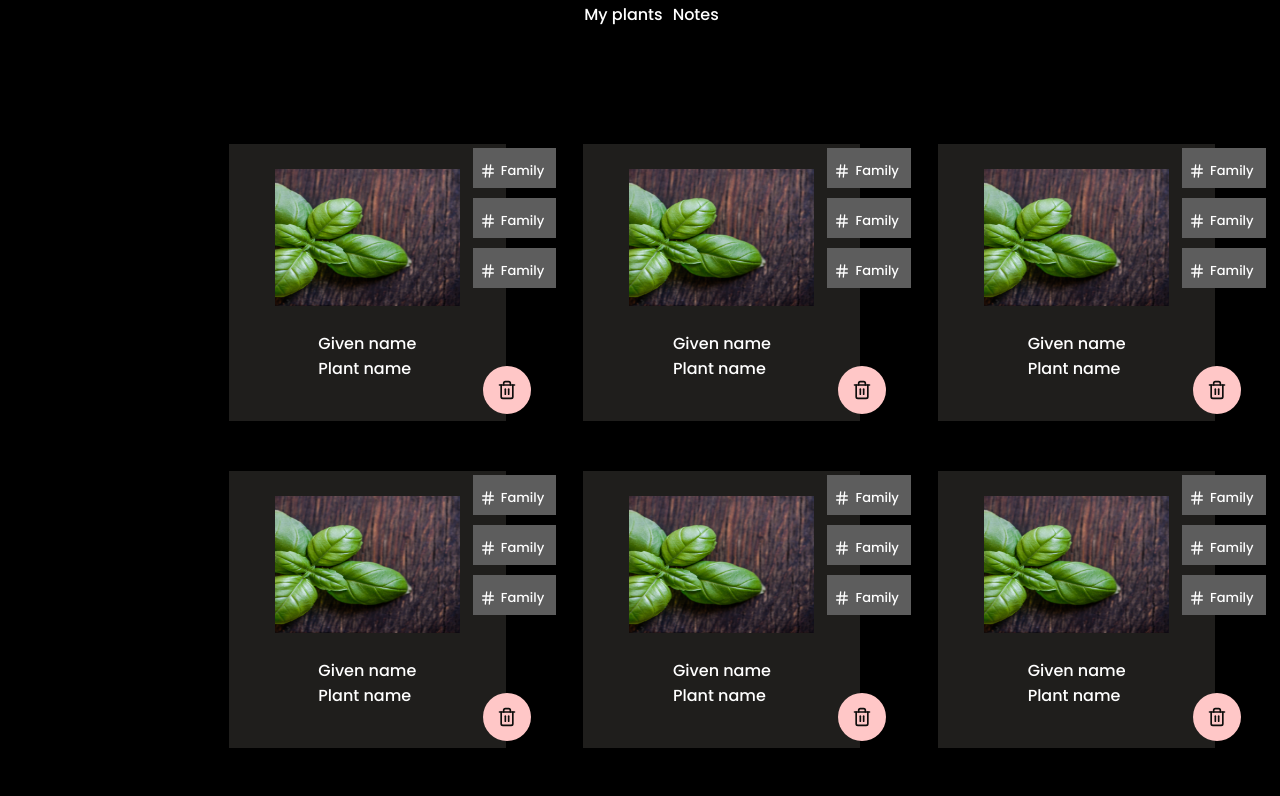
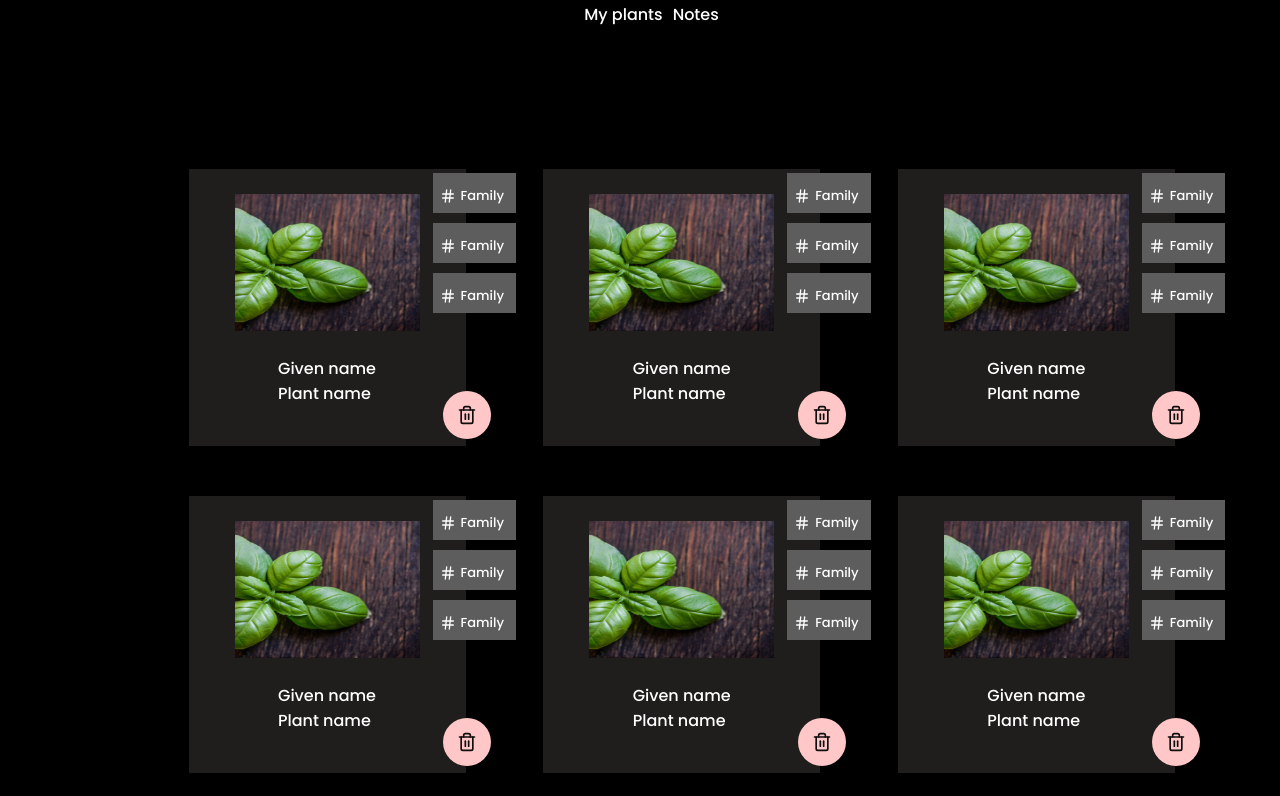
Before and after one commit to BPR-TEAM/FrontendBPR, a Nuxt app in the folder FrontendBPR/: page /Profile in a window 1280 px wide. Shown: the part 860-1656 px from the top of the page. Built offline with nearby package versions, Linux system fonts and the light colour scheme; no server answers.

Commit message:
profile fix 2.0

```diff
--- a/FrontendBPR/pages/Profile.vue
+++ b/FrontendBPR/pages/Profile.vue
@@ -305,9 +305,9 @@ export default {
     display: flex;
     align-items: center;
     justify-content: center;
-    position: absolute;
+    position: relative;
     top: 20vh;
-    left: 8vw;
+    left: 5vw;
   }
 }
 </style>
```
